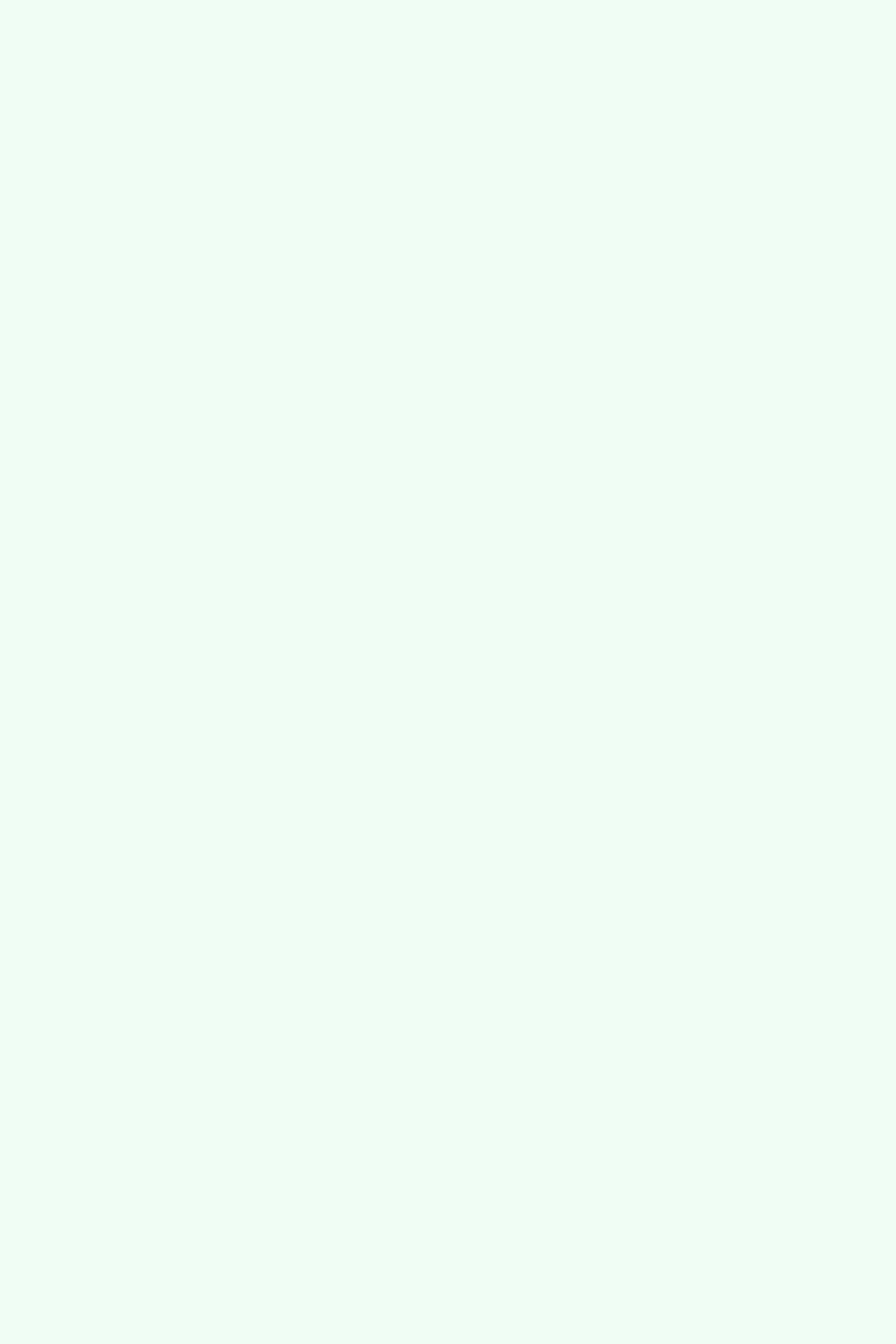
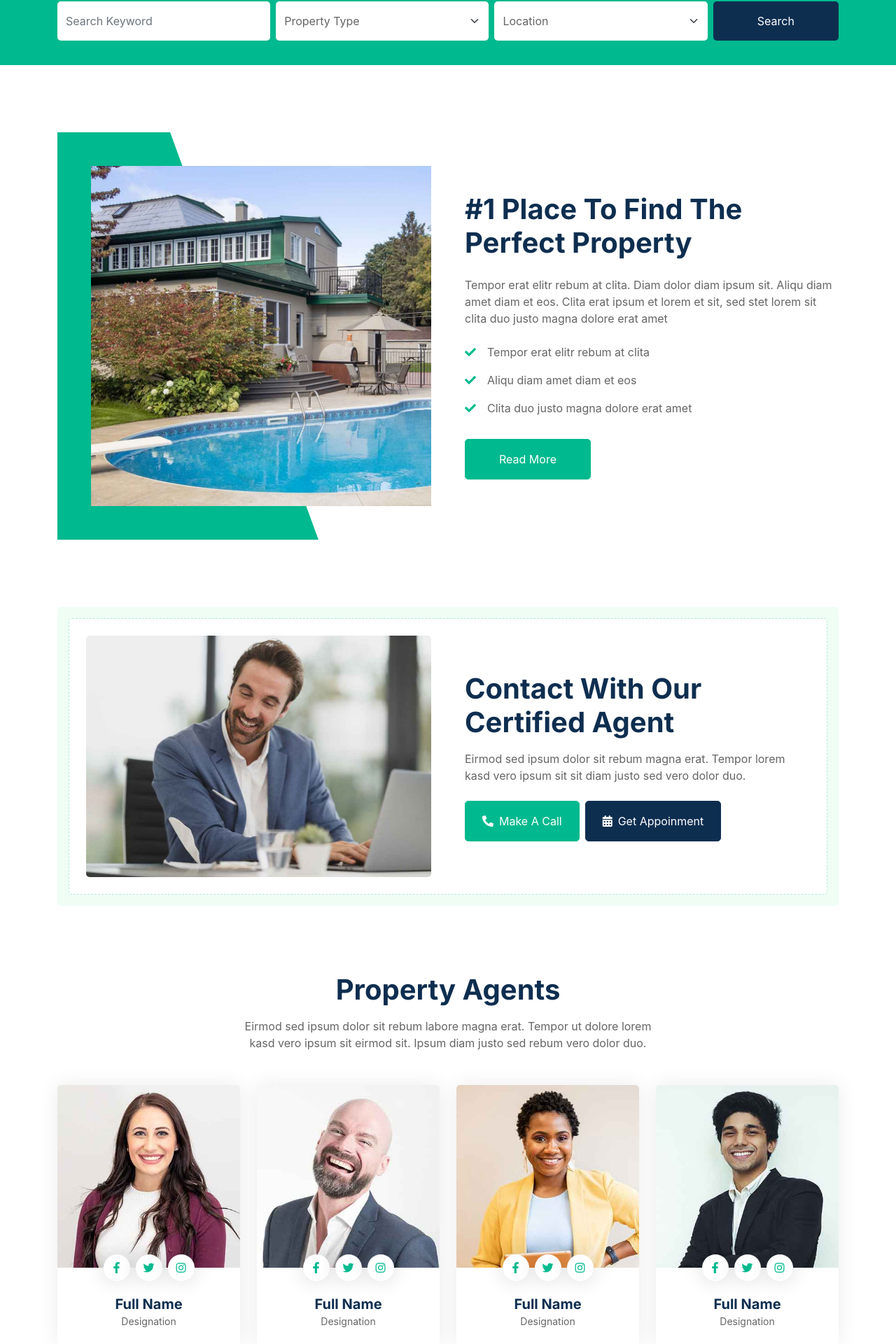
Before and after one commit to toyman640/lw-f, a React (Create React App) app: page /about in a window 1280 px wide. Before the commit this address had no page. Shown: the part 481-2401 px from the top of the page at 70% size. Before the commit the page ends 800 px from the top, so only its background shows below. Built offline with nearby package versions, Linux system fonts and the light colour scheme.

Commit message:
Add about section

```diff
--- a/src/App.js
+++ b/src/App.js
@@ -1,6 +1,7 @@
 import { BrowserRouter, Routes, Route } from 'react-router-dom';
 import HomeContainer from './components/Home/HomeContainer';
 import PropContainer from './components/Property/PropContainer';
+import AboutContainer from './components/About/AboutContainer';
 
 function App() {
   return (
@@ -9,6 +10,7 @@ function App() {
         <Routes>
           <Route exact path="/" element={<HomeContainer />} />
           <Route exact path="/property-list" element={<PropContainer />} />
+          <Route exact path="/about" element={<AboutContainer />} />
         </Routes>
       </BrowserRouter>
     </>
--- /dev/null
+++ b/src/components/About/AboutContainer.js
@@ -0,0 +1,22 @@
+import React from 'react';
+import Navigation from '../Navigation';
+import FirstAbout from './FirstAbout';
+import SearchBar from '../Home/SearchBar';
+import SecondAbout from './SecondAbout';
+import ThirdAbout from './ThirdAbout';
+import FourthAbout from './FourthAbout';
+import Footer from '../Footer';
+
+const AboutContainer = () => (
+  <div className="container-xxl bg-white p-0">
+    <Navigation />
+    <FirstAbout />
+    <SearchBar />
+    <SecondAbout />
+    <ThirdAbout />
+    <FourthAbout />
+    <Footer />
+  </div>
+);
+
+export default AboutContainer;
--- /dev/null
+++ b/src/components/About/FirstAbout.js
@@ -0,0 +1,24 @@
+import React from 'react';
+import { Link } from 'react-router-dom';
+
+const FirstAbout = () => (
+  <div className="container-fluid header bg-white p-0">
+    <div className="row g-0 align-items-center flex-column-reverse flex-md-row">
+      <div className="col-md-6 p-5 mt-lg-5">
+        <h1 className="display-5 animated fadeIn mb-4">About Us</h1>
+        <nav aria-label="breadcrumb animated fadeIn">
+          <ol className="breadcrumb text-uppercase">
+            <li className="breadcrumb-item"><Link to="/">Home</Link></li>
+            <li className="breadcrumb-item"><Link to="/">Pages</Link></li>
+            <li className="breadcrumb-item text-body active" aria-current="page">About</li>
+          </ol>
+        </nav>
+      </div>
+      <div className="col-md-6 animated fadeIn">
+        <img className="img-fluid" src="img/header.jpg" alt="" />
+      </div>
+    </div>
+  </div>
+);
+
+export default FirstAbout;
--- /dev/null
+++ b/src/components/About/FourthAbout.js
@@ -0,0 +1,85 @@
+import React from 'react';
+import { Link } from 'react-router-dom';
+
+const FourthAbout = () => (
+  <div className="container-xxl py-5">
+    <div className="container">
+      <div className="text-center mx-auto mb-5 wow fadeInUp" data-wow-delay="0.1s" style={{ maxWidth: '600px' }}>
+        <h1 className="mb-3">Property Agents</h1>
+        <p>
+          Eirmod sed ipsum dolor sit rebum labore magna erat.
+          Tempor ut dolore lorem kasd vero ipsum sit eirmod sit.
+          Ipsum diam justo sed rebum vero dolor duo.
+        </p>
+      </div>
+      <div className="row g-4">
+        <div className="col-lg-3 col-md-6 wow fadeInUp" data-wow-delay="0.1s">
+          <div className="team-item rounded overflow-hidden">
+            <div className="position-relative">
+              <img className="img-fluid" src="img/team-1.jpg" alt="" />
+              <div className="position-absolute start-50 top-100 translate-middle d-flex align-items-center">
+                <Link className="btn btn-square mx-1" to="/"><i className="fab fa-facebook-f" /></Link>
+                <Link className="btn btn-square mx-1" to="/"><i className="fab fa-twitter" /></Link>
+                <Link className="btn btn-square mx-1" to="/"><i className="fab fa-instagram" /></Link>
+              </div>
+            </div>
+            <div className="text-center p-4 mt-3">
+              <h5 className="fw-bold mb-0">Full Name</h5>
+              <small>Designation</small>
+            </div>
+          </div>
+        </div>
+        <div className="col-lg-3 col-md-6 wow fadeInUp" data-wow-delay="0.3s">
+          <div className="team-item rounded overflow-hidden">
+            <div className="position-relative">
+              <img className="img-fluid" src="img/team-2.jpg" alt="" />
+              <div className="position-absolute start-50 top-100 translate-middle d-flex align-items-center">
+                <Link className="btn btn-square mx-1" to="/"><i className="fab fa-facebook-f" /></Link>
+                <Link className="btn btn-square mx-1" to="/"><i className="fab fa-twitter" /></Link>
+                <Link className="btn btn-square mx-1" to="/"><i className="fab fa-instagram" /></Link>
+              </div>
+            </div>
+            <div className="text-center p-4 mt-3">
+              <h5 className="fw-bold mb-0">Full Name</h5>
+              <small>Designation</small>
+            </div>
+          </div>
+        </div>
+        <div className="col-lg-3 col-md-6 wow fadeInUp" data-wow-delay="0.5s">
+          <div className="team-item rounded overflow-hidden">
+            <div className="position-relative">
+              <img className="img-fluid" src="img/team-3.jpg" alt="" />
+              <div className="position-absolute start-50 top-100 translate-middle d-flex align-items-center">
+                <Link className="btn btn-square mx-1" to="/"><i className="fab fa-facebook-f" /></Link>
+                <Link className="btn btn-square mx-1" to="/"><i className="fab fa-twitter" /></Link>
+                <Link className="btn btn-square mx-1" to="/"><i className="fab fa-instagram" /></Link>
+              </div>
+            </div>
+            <div className="text-center p-4 mt-3">
+              <h5 className="fw-bold mb-0">Full Name</h5>
+              <small>Designation</small>
+            </div>
+          </div>
+        </div>
+        <div className="col-lg-3 col-md-6 wow fadeInUp" data-wow-delay="0.7s">
+          <div className="team-item rounded overflow-hidden">
+            <div className="position-relative">
+              <img className="img-fluid" src="img/team-4.jpg" alt="" />
+              <div className="position-absolute start-50 top-100 translate-middle d-flex align-items-center">
+                <Link className="btn btn-square mx-1" to="/"><i className="fab fa-facebook-f" /></Link>
+                <Link className="btn btn-square mx-1" to="/"><i className="fab fa-twitter" /></Link>
+                <Link className="btn btn-square mx-1" to="/"><i className="fab fa-instagram" /></Link>
+              </div>
+            </div>
+            <div className="text-center p-4 mt-3">
+              <h5 className="fw-bold mb-0">Full Name</h5>
+              <small>Designation</small>
+            </div>
+          </div>
+        </div>
+      </div>
+    </div>
+  </div>
+);
+
+export default FourthAbout;
--- /dev/null
+++ b/src/components/About/SecondAbout.js
@@ -0,0 +1,40 @@
+import React from 'react';
+import { Link } from 'react-router-dom';
+
+const SecondAbout = () => (
+  <div className="container-xxl py-5">
+    <div className="container">
+      <div className="row g-5 align-items-center">
+        <div className="col-lg-6 wow fadeIn" data-wow-delay="0.1s">
+          <div className="about-img position-relative overflow-hidden p-5 pe-0">
+            <img className="img-fluid w-100" alt="rando" src="img/about.jpg" />
+          </div>
+        </div>
+        <div className="col-lg-6 wow fadeIn" data-wow-delay="0.5s">
+          <h1 className="mb-4">#1 Place To Find The Perfect Property</h1>
+          <p className="mb-4">
+            Tempor erat elitr rebum at clita. Diam dolor diam ipsum sit.
+            Aliqu diam amet diam et eos.
+            Clita erat ipsum et lorem et sit, sed stet lorem sit
+            clita duo justo magna dolore erat amet
+          </p>
+          <p>
+            <i className="fa fa-check text-primary me-3" />
+            Tempor erat elitr rebum at clita
+          </p>
+          <p>
+            <i className="fa fa-check text-primary me-3" />
+            Aliqu diam amet diam et eos
+          </p>
+          <p>
+            <i className="fa fa-check text-primary me-3" />
+            Clita duo justo magna dolore erat amet
+          </p>
+          <Link className="btn btn-primary py-3 px-5 mt-3" to="/">Read More</Link>
+        </div>
+      </div>
+    </div>
+  </div>
+);
+
+export default SecondAbout;
--- /dev/null
+++ b/src/components/About/ThirdAbout.js
@@ -0,0 +1,37 @@
+import React from 'react';
+import { Link } from 'react-router-dom';
+
+const ThirdAbout = () => (
+  <div className="container-xxl py-5">
+    <div className="container">
+      <div className="bg-light rounded p-3">
+        <div className="bg-white rounded p-4" style={{ border: '1px dashed rgba(0, 185, 142, 0.3)' }}>
+          <div className="row g-5 align-items-center">
+            <div className="col-lg-6 wow fadeIn" data-wow-delay="0.1s">
+              <img className="img-fluid rounded w-100" src="img/call-to-action.jpg" alt="" />
+            </div>
+            <div className="col-lg-6 wow fadeIn" data-wow-delay="0.5s">
+              <div className="mb-4">
+                <h1 className="mb-3">Contact With Our Certified Agent</h1>
+                <p>
+                  Eirmod sed ipsum dolor sit rebum magna erat.
+                  Tempor lorem kasd vero ipsum sit sit diam justo sed vero dolor duo.
+                </p>
+              </div>
+              <Link to="/" class="btn btn-primary py-3 px-4 me-2">
+                <i className="fa fa-phone-alt me-2" />
+                Make A Call
+              </Link>
+              <Link to="/" class="btn btn-dark py-3 px-4">
+                <i className="fa fa-calendar-alt me-2" />
+                Get Appoinment
+              </Link>
+            </div>
+          </div>
+        </div>
+      </div>
+    </div>
+  </div>
+);
+
+export default ThirdAbout;
```
